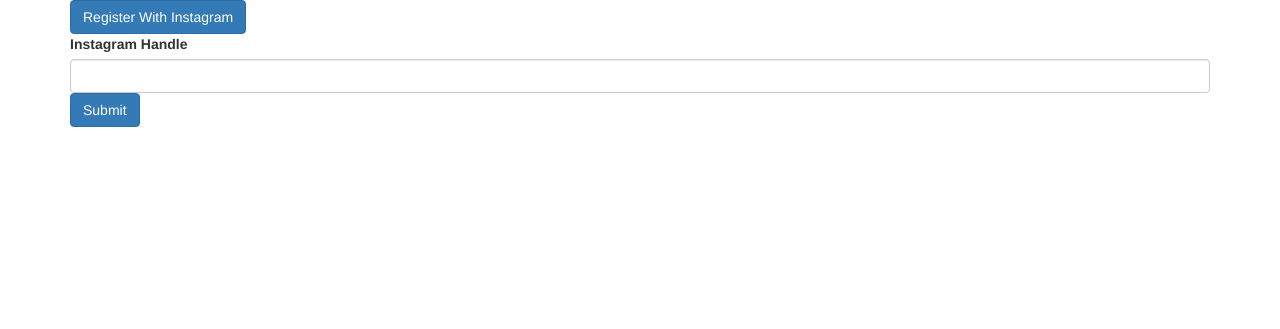
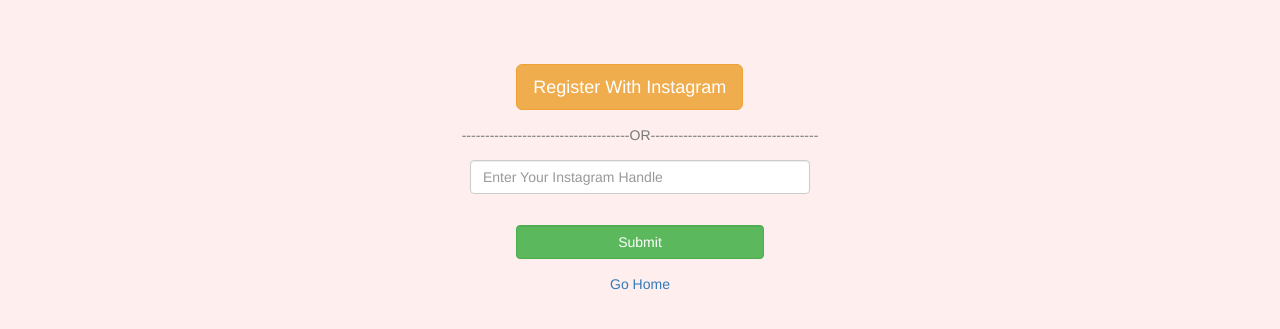
Before and after one commit to macpatel/getevangelized_test, a Flask app: page /register in a window 1280 px wide. Shown: the top 329 px of the page. Run offline with Flask 2, Linux system fonts and the light colour scheme; some libraries are stand-ins or nearby versions.

Commit message:
done final ui chnages

```diff
--- a/app/mod_search/controllers.py
+++ b/app/mod_search/controllers.py
@@ -22,9 +22,9 @@
     per_page =int(per_page)
     skip = (page-1) * per_page
     if query == "":
-        users = Users.objects().only('username', 'bio')
+        users = Users.objects().only('name', 'username', 'bio', 'profile_image_url')
     else:
-        users = Users.objects().only('username', 'bio').search_text(query)
+        users = Users.objects().only('name', 'username', 'bio', 'profile_image_url').search_text(query)
     total_users = users.count()
     total_pages = int(math.ceil(total_users/per_page))
     is_next= (page < total_pages) if (total_pages/per_page == 0) else (page <= total_pages)
--- /dev/null
+++ b/app/static/css/app.css
@@ -0,0 +1,12 @@
+body{
+	background-color: #FEE;
+}
+.row{
+	margin-bottom: 15px;
+}
+.container{
+	padding-top: 5%;
+}
+.user_list{
+	min-height: 230px;
+}
--- a/app/templates/layout.html
+++ b/app/templates/layout.html
@@ -3,6 +3,7 @@
 <head>
 	<title>GetEvengalized</title>
 	<link rel="stylesheet" type="text/css" href="/static/css/bootstrap.min.css">
+	<link rel="stylesheet" type="text/css" href="/static/css/app.css">
 </head>
 <body>
 	<div class="container">
--- a/app/templates/register.html
+++ b/app/templates/register.html
@@ -1,15 +1,39 @@
 {% extends "layout.html" %}
 
 {% block body %}
-	<a href="/connect/instagram" class="btn btn-primary">Register With Instagram</a>
-
-	<form action="/register" method="POST">
-		<!-- <input type="text" name="insta_handle" placeholder="Instagram handle"> -->
-	    {{ form.csrf_token }}
-	    {{ form.insta_handle.label }} {{ form.insta_handle(class_="form-control") }}
-		{% for message in form.insta_handle.errors %}
-			<div class="text-danger">{{ message }}</div>
-		{% endfor %}
-		<button type="submit" class="btn btn-primary">Submit</button>
-	</form>
+	<div class="row">
+		<div class="col-md-6 col-md-offset-3">
+			<div class="col-md-6 col-md-offset-3">
+				<a href="/connect/instagram" class="btn btn-warning btn-lg">Register With Instagram</a>
+			</div>
+		</div>
+	</div>
+	<div class="row">
+		<div class="col-md-6 col-md-offset-3 text-center">
+			<span class="text-muted">------------------------------------OR------------------------------------</span>
+		</div>
+	</div>
+	<div class="row">
+		<div class="col-md-6 col-md-offset-3">
+			<form action="/register" method="POST" class="form">
+			    {{ form.csrf_token }}
+			    <div class="form-group col-md-8 col-md-offset-2">
+			    	{{ form.insta_handle(class_="form-control insta_handle",placeholder="Enter Your Instagram Handle") }}
+			    </div>
+			    <div class="form-group col-md-8 col-md-offset-2">
+					{% for message in form.insta_handle.errors %}
+						<div class="text-danger text-center">{{ message }}</div>
+					{% endfor %}
+				</div>
+				<div class="col-md-6 col-md-offset-3">
+					<button type="submit" class="btn btn-success form-control">Submit</button>
+				</div>
+			</form>
+		</div>
+	</div>
+	<div class="row">
+		<div class="text-center">
+			<a class="" href="/">Go Home</a>
+		</div>
+	</div>
 {% endblock %}
--- a/app/templates/thank_you.html
+++ b/app/templates/thank_you.html
@@ -1,6 +1,8 @@
 {% extends "layout.html" %}
 
 {% block body %}
-	<h1>Thank you for connecting with Us!</h1>
-	<a href="/">Home</a>
+	<center>
+		<h1>Thank you for connecting with Us!</h1>
+		<a href="/">Go Home</a>
+	</center>
 {% endblock %}
```
Also changed, not shown: app/templates/home.html (+17 -2 lines), app/templates/search.html (+47 -5 lines).
